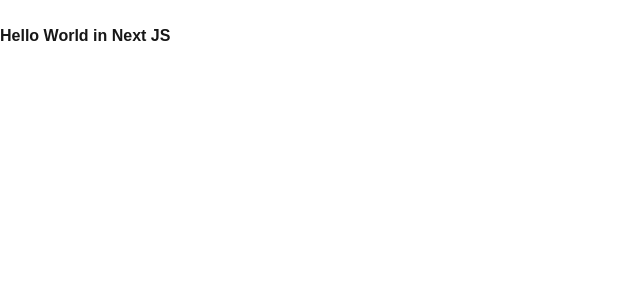
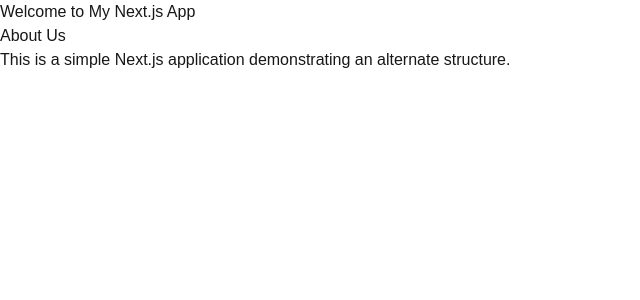
Before and after one commit to tuba-naf/Hello-World-in-Next-JS, a Next.js app: page / in a window 1280 px wide. Shown: the top 300 px of the page, without its empty margins (0-640 px from the left). Built offline with nearby package versions, Linux system fonts and the light colour scheme.

Commit message:
Assignment Completes

```diff
--- /dev/null
+++ b/app/Components/About.js
@@ -0,0 +1,10 @@
+import React from 'react';
+const About = () => {
+  return (
+    <section>
+      <h2>About Us</h2>
+      <p>This is a simple Next.js application demonstrating an alternate structure.</p>
+    </section>
+  );
+};
+export default About;
--- /dev/null
+++ b/app/Components/header.js
@@ -0,0 +1,11 @@
+import React from 'react';
+
+const Header = () => {
+  return (
+    <header>
+      <h1>Welcome to My Next.js App</h1>
+    </header>
+  );
+};
+
+export default Header;
--- a/app/page.tsx
+++ b/app/page.tsx
@@ -1,12 +1,19 @@
-import Image from "next/image";
+import React from 'react'; // Import React to resolve the UMD global error
+import Head from 'next/head';
+import Header from './components/Header';
+import About from './components/About';
 
 export default function Home() {
   return (
-    <div>
-      <h1 style={{ marginLeft: '70px' }}>
-      </h1>
-    <h1><b><br/> Hello World in Next JS </b></h1></div>
-      );
+    <>
+      <Head>
+        <title>My Next.js App</title>
+        <meta name="description" content="An alternative structure for Next.js components" />
+        <link rel="icon" href="/favicon.ico" />
+      </Head>
+
+      <Header />
+      <About />
+    </>
+  );
 }
-//This function is returning an html component.
-//Fragments or divs are recommended
```
